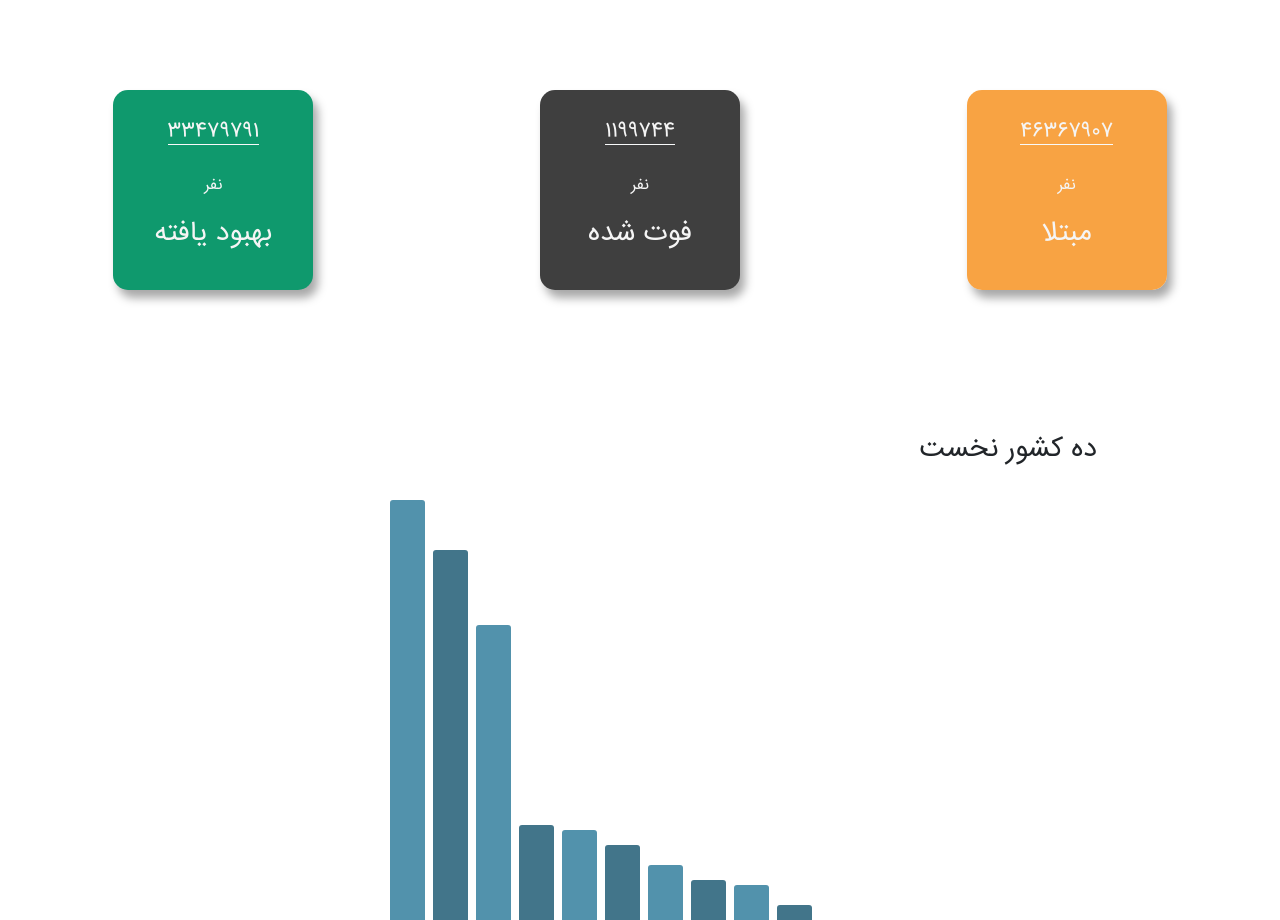
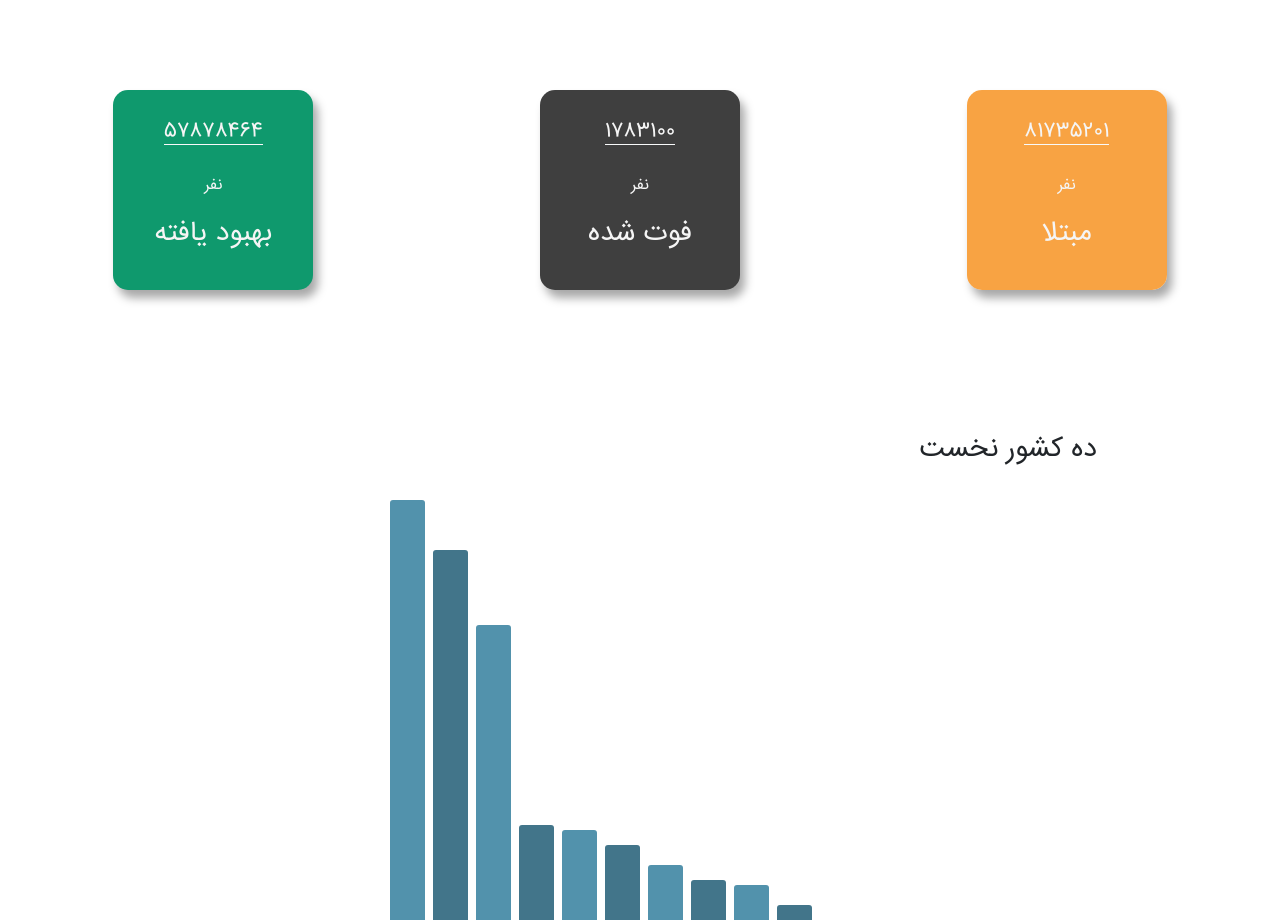
Before and after one commit to milad23lei/corona, a plain HTML site: page index.html in a window 1280 px wide. Shown: the part 3820-4740 px from the top of the page. Drawn offline with nearby package versions, Linux system fonts and the light colour scheme; a script that the page names is missing.

Commit message:
update some Statistics

```diff
--- a/index.html
+++ b/index.html
@@ -569,21 +569,21 @@
             <div data-aos="fade-up" data-aos-duration="2500" id="counter" class="d-flex flex-column flex-lg-row flex-xl-row justify-content-center w-100 my-5">
               <div data-aos="fade-up" data-aos-duration="2500" class="col-12 col-lg-4 col-xl-4 text-center my-4 d-flex justify-content-center">
                 <div class="counter-keeper counter-card-1">
-                  <h5 class="counter-value border-bottom border-light" data-count="46367907">42451232</h5>
+                  <h5 class="counter-value border-bottom border-light" data-count="81735201">81625201</h5>
                   <div>نفر</div>
                   <h3>مبتلا</h3>
                 </div>
               </div>
               <div data-aos="fade-up" data-aos-duration="2500" class="col-12 col-lg-4 col-xl-4 text-center my-4 d-flex justify-content-center">
                 <div class="counter-keeper counter-card-2">
-                  <h5 class="counter-value border-bottom border-light" data-count="1199744">999744</h5>
+                  <h5 class="counter-value border-bottom border-light" data-count="1783100">1083100</h5>
                   <div>نفر</div>
                   <h3>فوت شده</h3>
                 </div>
               </div>
               <div data-aos="fade-up" data-aos-duration="2500" class="col-12 col-lg-4 col-xl-4 text-center my-4 d-flex justify-content-center">
                 <div class="counter-keeper counter-card-3">
-                  <h5 class="counter-value border-bottom border-light" data-count="33479791">30479791</h5>
+                  <h5 class="counter-value border-bottom border-light" data-count="57878464">56778464</h5>
                   <div>نفر</div>
                   <h3>بهبود یافته</h3>
                 </div>
```
Also changed, not shown: English.html (+3 -3 lines).
